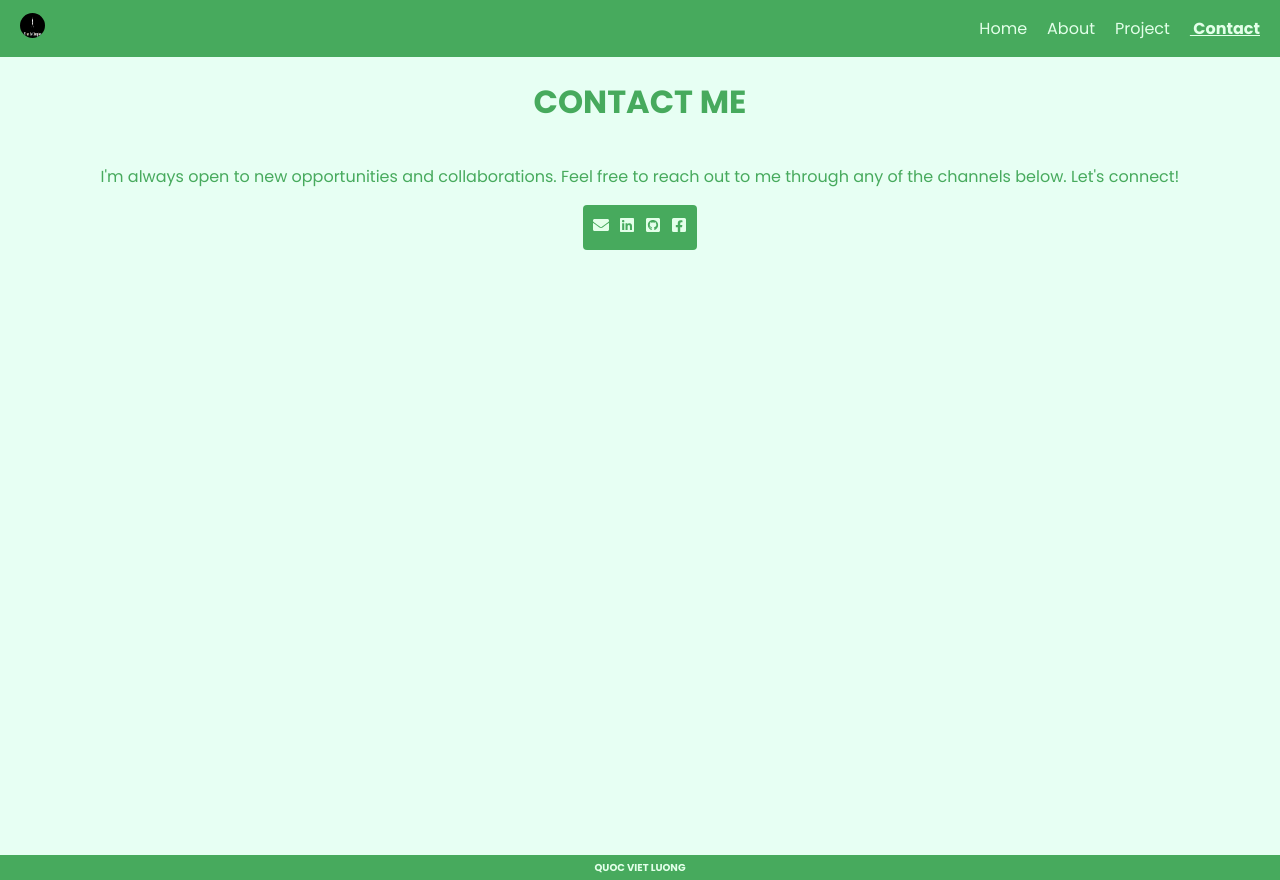
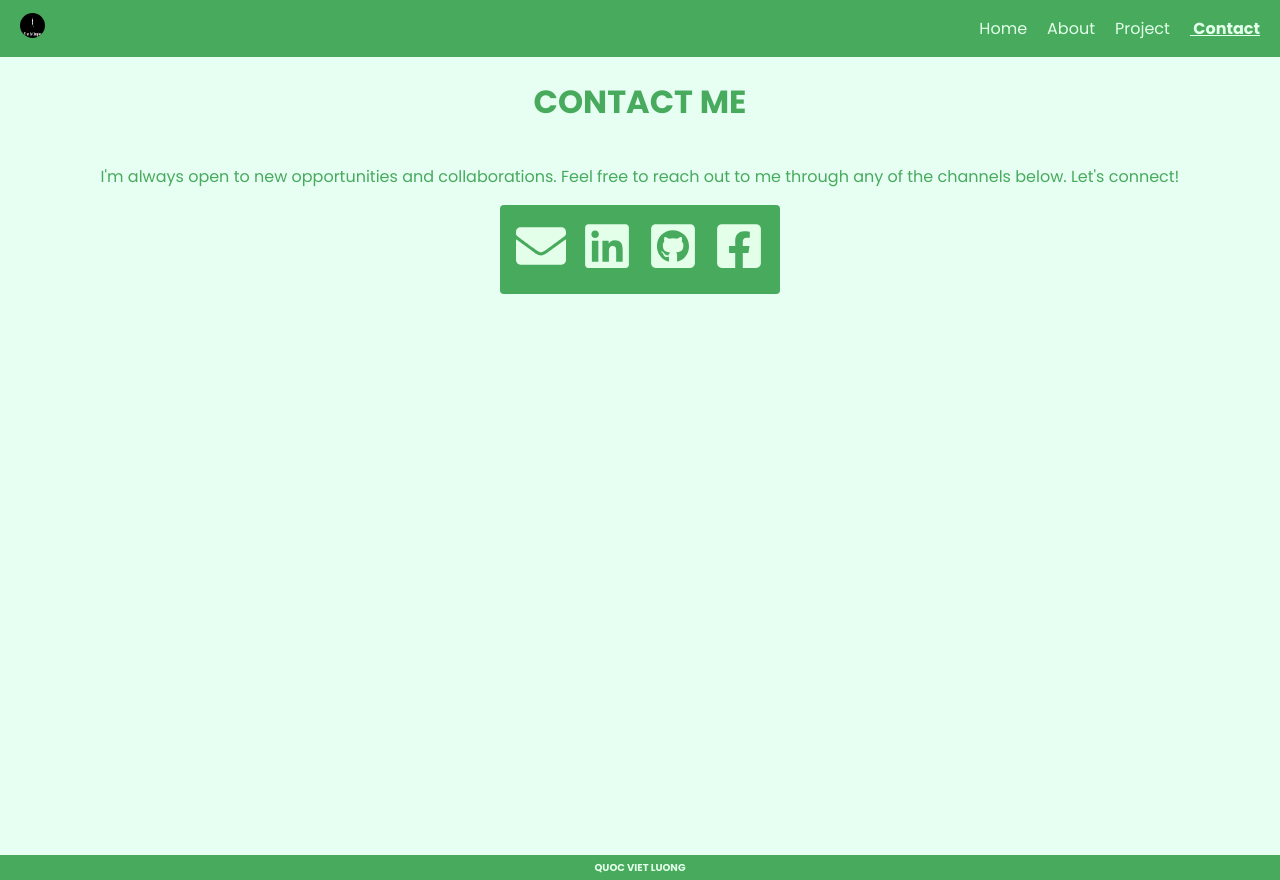
Before and after one commit to QuocViet92/MyCvProject, a React (Create React App) app: page /contact in a window 1280 px wide. Built offline with nearby package versions, Linux system fonts and the light colour scheme; a web font is replaced by a local one; what miragejs would draw is missing.

Commit message:
fixContactCss

```diff
--- a/src/App.css
+++ b/src/App.css
@@ -7,7 +7,9 @@ body {
   color: #E3FFE9;
 }
 
-
+button{
+  cursor: pointer;
+}
 
 .header{
   background-color: #47AA5D;
@@ -173,13 +175,15 @@ body {
 }
 .contact-icon{
   display: flex;
-  gap: 0.625rem;
-  padding: 0.625rem;
+  gap: 1rem;
+  padding: 1rem;
    background-color: #47AA5D;
   border-radius: 0.25rem;
 }
 .contact-icon svg{
   color: #E3FFE9;
+  height: 50px;
+  width: 50px;
 }
 .bnt-contact{
   justify-content: center;
```
